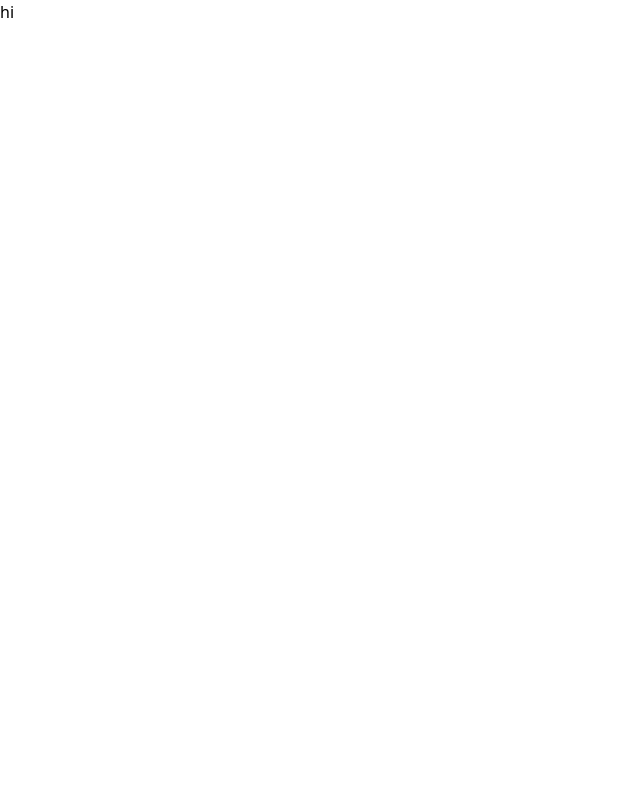
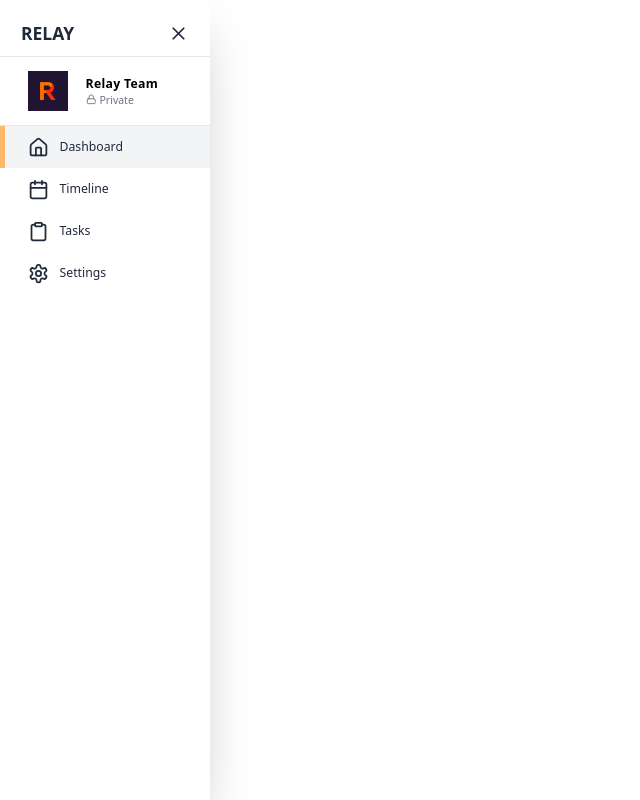
Before and after one commit to markaxelus/relay, a Next.js app in the folder client/: page / in a window 1280 px wide. Shown: the whole page, without its empty margins (0-640 px from the left). Built offline with nearby package versions, Linux system fonts and the light colour scheme.

Commit message:
Sidebar and navigations

```diff
--- a/client/package.json
+++ b/client/package.json
@@ -10,6 +10,7 @@
   },
   "dependencies": {
     "@rsagiev/gantt-task-react-19": "^0.3.9",
+    "lucide-react": "^0.503.0",
     "next": "15.3.1",
     "react": "^19.0.0",
     "react-dom": "^19.0.0"
--- a/client/src/app/DashboardWrapper.tsx
+++ b/client/src/app/DashboardWrapper.tsx
@@ -1,4 +1,5 @@
 "use client"
+import Sidebar from '@/components/Sidebar';
 import React, { useEffect } from 'react'
 
 type Props = {
@@ -7,9 +8,9 @@
 
 const DashboardWrapper = ({ children }: Props) => {
   return (
-    <div className='h-min-screen w-full'>
+    <div className='flex h-min-screen w-full'>
       {/* Sidebar */}
-
+      <Sidebar />
       <main className={``}>
         {/* Navbar */}
         {children}
--- a/client/src/app/globals.css
+++ b/client/src/app/globals.css
@@ -1 +1,16 @@
 @import "tailwindcss";
+
+@custom-variant dark (&:where(.dark, .dark*));
+
+@layer base {
+  html,
+  body,
+  root,
+  .app {
+    height: 100%;
+    width: 100%;
+    @apply text-sm;
+    @apply bg-white;
+    @apply dark:bg-black;
+  }
+}
--- /dev/null
+++ b/client/src/components/Sidebar/index.tsx
@@ -0,0 +1,97 @@
+import React from "react";
+import {
+  AlertCircle,
+  AlertOctagon,
+  AlertTriangle,
+  Briefcase,
+  Calendar,
+  ChevronDown,
+  ChevronUp,
+  Clipboard,
+  Home,
+  Layers3Icon,
+  LockIcon,
+  LucideIcon,
+  Search,
+  Settings,
+  ShieldAlert,
+  User,
+  Users,
+  X,
+} from "lucide-react";
+import Image from "next/image";
+import { usePathname } from "next/navigation";
+import Link from "next/link";
+
+interface SidebarLinkProps {
+  href: string;
+  icon: LucideIcon;
+  label: string;
+}
+
+const sidebarClassNames = `fixed flex h-full justify-between shadow-2xl
+                            transition-all duration-300 h-full z-40
+                            overflow-y-auto bg-white
+                                `;
+
+const Sidebar = () => {
+  return (
+    <div className={`${sidebarClassNames}`}>
+      <div className="flex h-[100%] w-full flex-col justify-start dark:bg-black">
+        {/* Top Logo Section*/}
+        <div className="z-50 flex min-h-[56px] w-60 items-center justify-between bg-white px-6 pt-3 dark:bg-black">
+          <div className="text-xl font-bold text-gray-800 dark:text-white">
+            RELAY
+          </div>
+          <button className="cursor-pointer py-3">
+            <X className="h-6 w-6 text-gray-800 hover:text-gray-500 dark:text-white" />
+          </button>
+        </div>
+
+        {/* Team Section */}
+        <div className="flex items-center gap-5 px-8 py-4 border-y-[1.5px] border-gray-200">
+          <Image src="/logo.png" alt="logo" width={40} height={40} />
+          <div className="a">
+            <h3 className="text-md font-bold tracking-wide">Relay Team</h3>
+            <div className="flex gap-1">
+              <LockIcon className="mt-[0.1rem] text-gray-500 h-3 w-3" />
+              <span className="text-xs text-gray-500">Private</span>
+            </div>
+          </div>
+        </div>
+
+        {/* Nav Links */}
+        <nav className="w-full">
+          <SidebarLink href="/" icon={Home} label="Dashboard" />
+          <SidebarLink href="/timeline" icon={Calendar} label="Timeline" />
+          <SidebarLink href="/tasks" icon={Clipboard} label="Tasks" />
+          <SidebarLink href="/settings" icon={Settings} label="Settings" />
+        </nav>
+      </div>
+    </div>
+  );
+};
+
+const SidebarLink = ({ href, icon: Icon, label }: SidebarLinkProps) => {
+  const pathname = usePathname();
+  const isActive = pathname === href || (pathname === "/" && href === "/");
+
+  return (
+    <Link href={href} className="w-full ">
+      <div
+        className={`relative flex items-center gap-3 px-8 py-3 transition-colors hover:bg-gray-100
+                        ${isActive ? "bg-gray-100 " : ""}`}
+      >
+        {isActive && (
+          <div className="absolute bg-orange-300 top-0 left-0 h-full w-[5px]"></div>
+        )}
+        <Icon className="h-6 w-6 text-gray-800 dark:text-gray-100" />
+        <span className="font-medium text-gray-800 dark:text-gray-100">
+          {label}
+        </span>
+      </div>
+    </Link>
+  );
+};
+
+export default Sidebar;
```
Also changed, not shown: client/public/logo.png (added), 1 other file (tests, documents, lock files or other folders).
